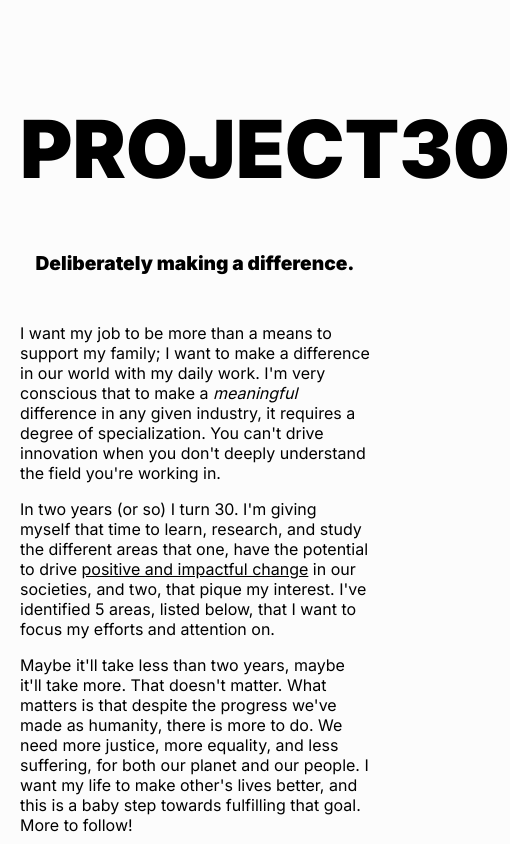
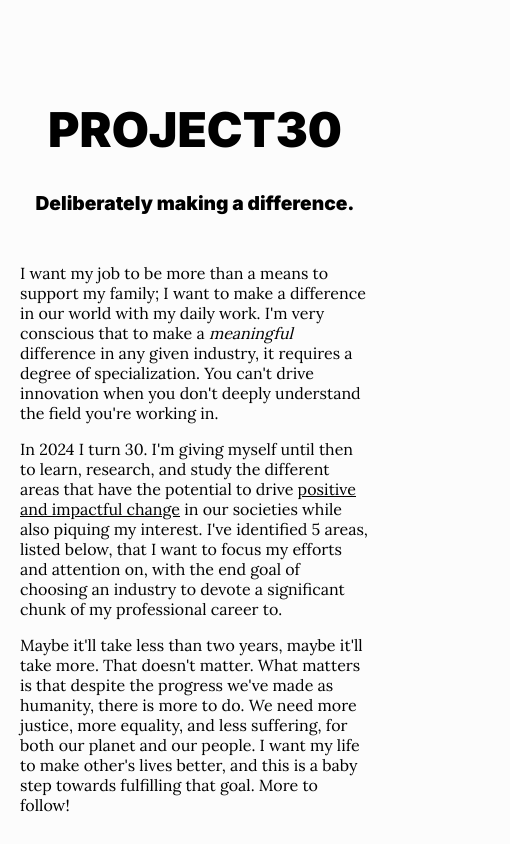
Before and after one commit to codebymatt/codebymatt.github.io, a plain HTML site: page project-30.html in a window 390 px wide. Shown: the top 844 px of the page, 510 px wide, since content can reach past the window. Drawn offline with Linux system fonts and the light colour scheme.

Commit message:
Update P30 css for mobile

```diff
--- a/assets/stylesheets/_base.sass
+++ b/assets/stylesheets/_base.sass
@@ -2,8 +2,9 @@
 
 @import url('https://fonts.googleapis.com/css?family=Roboto:300')
 @import url('https://fonts.googleapis.com/css2?family=Inter:wght@400;900&display=swap')
+@import url('https://fonts.googleapis.com/css2?family=Lora&display=swap')
 
-$text-font: '"Inter"', sans-serif
+$text-font: 'Lora', sans-serif
 $header-font: "Inter", serif
 $grey: #333333
 $off-black: #3a3a3a
@@ -18,8 +19,11 @@ html, body
     text-align: center
     background-color: $eggshell
 
-h1, h2, h3, h4, h5, h6, p, a
-    font-family: "Inter"
+h1, h2, h3, h4, h5, h6
+    font-family: $header-font
+
+p, a
+    font-family: $text-font
 
 body
   @media (max-width: 450px)
--- a/assets/stylesheets/project-30.sass
+++ b/assets/stylesheets/project-30.sass
@@ -10,6 +10,10 @@ body
     font-size: 5rem
     font-weight: 900
     margin-top: 5rem
+
+    @media (max-width: 600px)
+      font-size: 3rem
+
 
   .kicker
     font-size: 1.2rem
--- a/project-30.html
+++ b/project-30.html
@@ -9,7 +9,7 @@
   </head>
   <body>
     <h1 class="title">PROJECT30</h1>
-    <p class="kicker">Deliberately making a difference.</p>
+    <h3 class="kicker">Deliberately making a difference.</h3>
     <div class="explanation">
       <p>
         I want my job to be more than a means to support my family; I want to make a difference in
@@ -26,11 +26,12 @@
         <em>I don't know what field I want to commit to.</em>
       </p> -->
       <p>
-        In two years (or so) I turn 30. I'm giving myself that time to learn, research, and study
-        the different areas that one, have the potential to drive
-        <span class="underlined">positive and impactful change</span> in our societies, and two,
-        that pique my interest. I've identified 5 areas, listed below, that I want to focus my
-        efforts and attention on.
+        In 2024 I turn 30. I'm giving myself until then to learn, research, and study the different
+        areas that have the potential to drive
+        <span class="underlined">positive and impactful change</span> in our societies while also
+        piquing my interest. I've identified 5 areas, listed below, that I want to focus my efforts
+        and attention on, with the end goal of choosing an industry to devote a significant chunk of
+        my professional career to.
       </p>
       <p>
         Maybe it'll take less than two years, maybe it'll take more. That doesn't matter. What
```
Also changed, not shown: assets/stylesheets/books.css, assets/stylesheets/index.css, assets/stylesheets/project-30.css.
